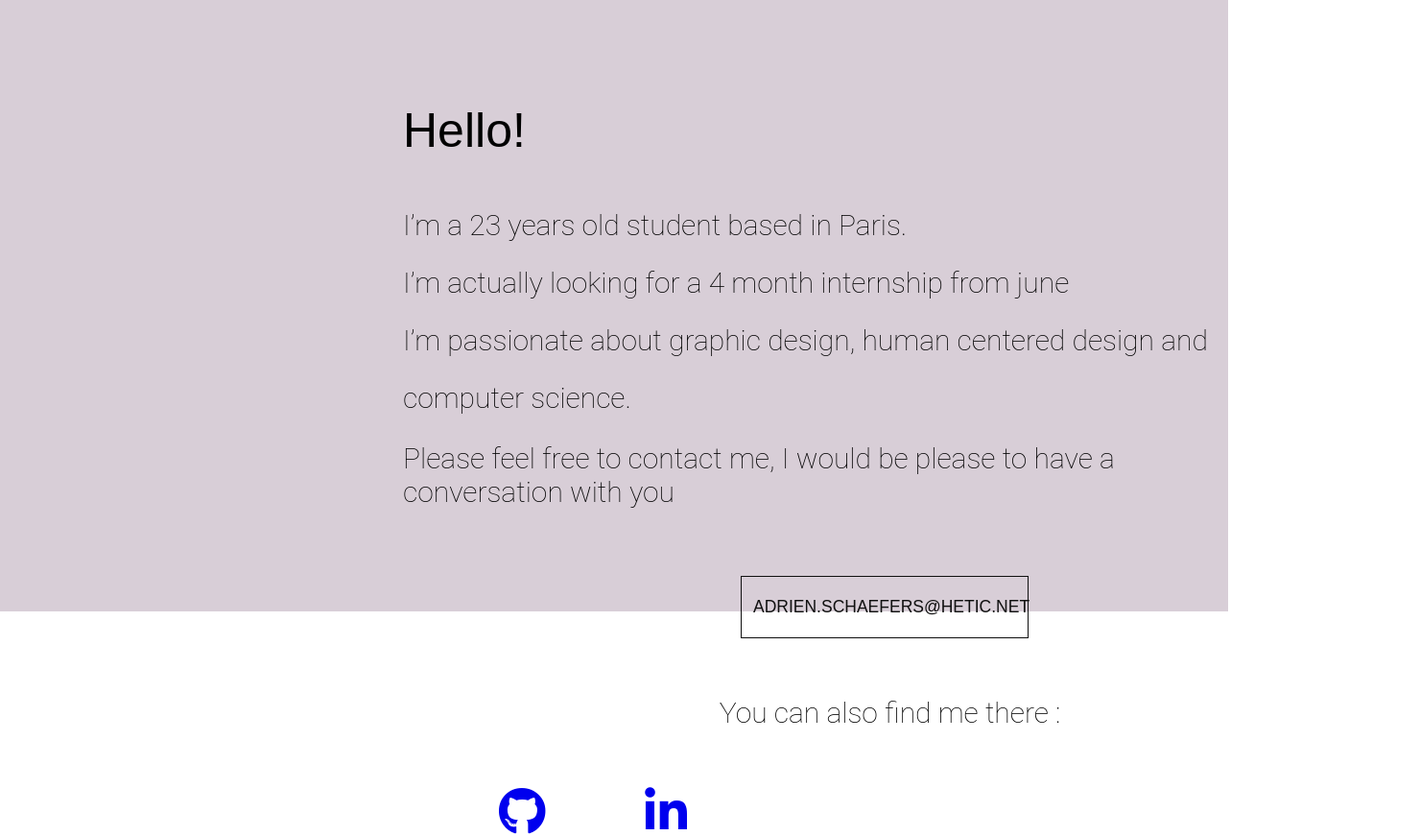
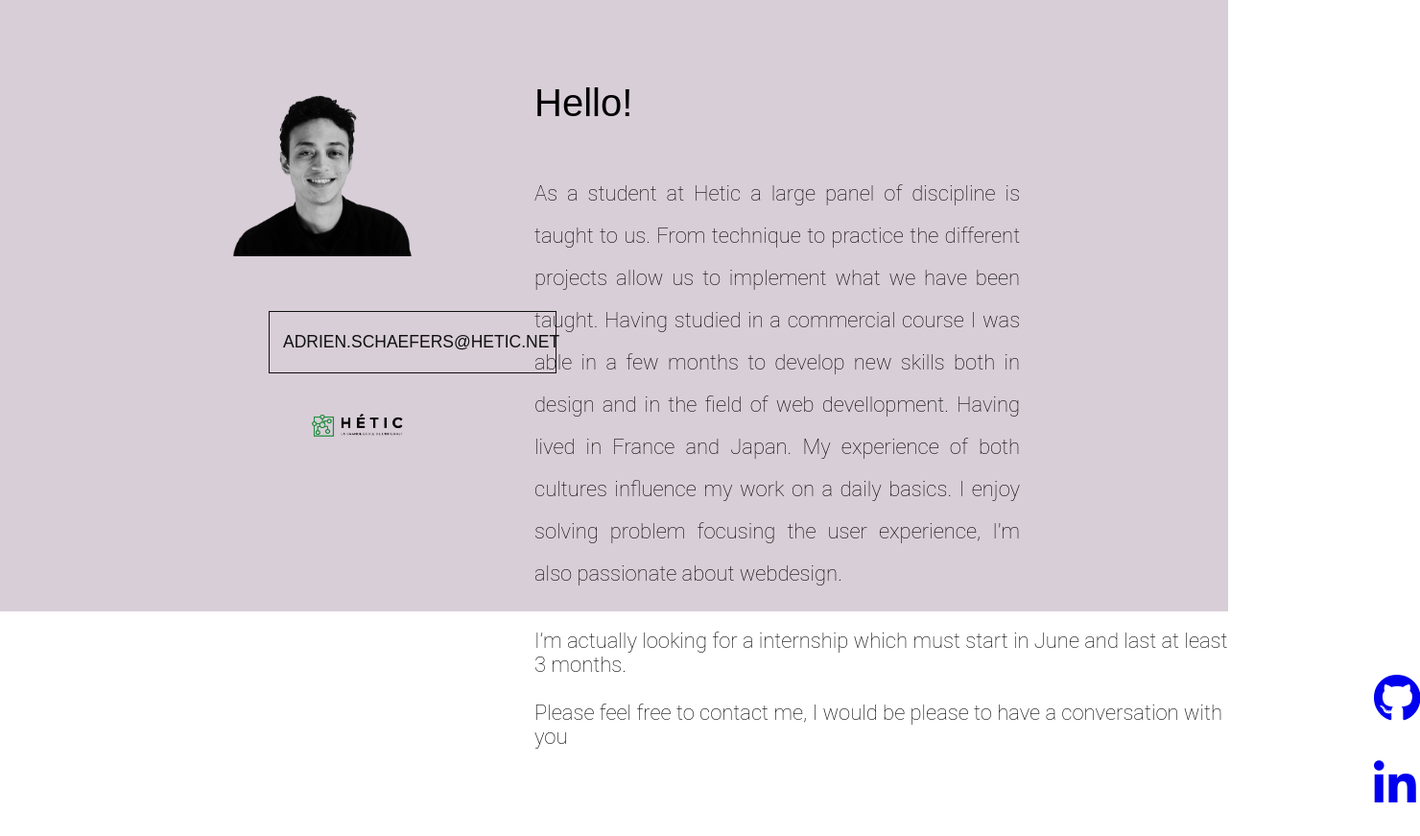
Before and after one commit to adrienschaefers/_test1212, a plain HTML site: page About_me.html in a window 1280 px wide. Shown: the part 163-1034 px from the top of the page at 96% size, 1480 px wide, since content can reach past the window. After the commit the page ends 1005 px from the top, so only its background shows below. Drawn offline with Linux system fonts and the light colour scheme.

Commit message:
finalisation de la page about me

```diff
--- a/About_me.html
+++ b/About_me.html
@@ -18,30 +18,37 @@
             <button>EN</button>  -->
         </header>
         <div class="s1_1">
-            <h1>Hello!</h1>
-            <h3>I’m a 23 years old student based in Paris.<br>
-                I’m actually looking for a 4 month internship from june<br>
-                I’m passionate about graphic design, human centered design and computer science.</h3>
-            <h4>Please feel free to contact me, I would be please to have a conversation with you<br></h4>
-
-            <!-- Button hover adresse mail -->
-            <a href="mailto:adrien.schaefers@hetic.net"><div class="basicBox">
-                adrien.schaefers@hetic.net
+            <div id="s1">
+                <img id="moi" src="/ressources_copie/moi2019.png">
+                <!-- Button hover adresse mail -->
+                <a href="mailto:adrien.schaefers@hetic.net"><div class="basicBox">
+                    adrien.schaefers@hetic.net
                 <svg width="300" height="" viewBox="0 0 300 65" xmlns="http://www.w3.org/2000/svg">
                   <rect x='0' y='0' fill='none' width='300' height='65'/>
-                </svg>
-              </div></a>
-
-            <h4>You can also find me there :</h4>
-        <div class="icones">
-            <a href="https://github.com/adrienschaefers"><i class="fab fa-github"></i></a>
-            <a href="https://www.linkedin.com/in/adrien-schaefers-395624110/"><i class="fab fa-linkedin-in"></i></a>
-        </div>
+                </svg></div></a>
+                <img id="logo" src="/ressources_copie/Logo_HETIC.png" alt="Logo_HETIC">
+            </div>
         </div>
         <div class="s1_2">
-            <div>
-
+            <div id="s2">
+                <h1>Hello!</h1>
+                <div>
+                     <h3>As a student at Hetic a large panel of discipline is taught to us.
+                    From technique to practice the different projects allow us to implement what we have been taught.
+                    Having studied in a commercial course I was able in a few months to develop new skills both in design and
+                    in the field of web devellopment.
+                    Having lived in France and Japan. My experience of both cultures influence my work on a daily basics.
+                    I enjoy solving problem focusing the user experience, I'm also passionate about webdesign.
+                    </h3>
+                </div>
+                    <h4>I’m actually looking for a internship which must start in June and last at least 3 months.<br><br>
+                        Please feel free to contact me, I would be please to have a conversation with you<br></h4>
+                </div>
+            <div id="s22">
+                <a href="https://github.com/adrienschaefers"><i class="fab fa-github"></i></a>
+                <a href="https://www.linkedin.com/in/adrien-schaefers-395624110/"><i class="fab fa-linkedin-in"></i></a>
             </div>
+        </div>
     </div>
 </body>
 </html>
--- a/css/About_me.css
+++ b/css/About_me.css
@@ -2,11 +2,30 @@ body{
     margin: 0;
     height: 0;
 }
-
+header{
+  position: absolute;
+  top: 2.5em;
+  left:4.5em;
+  z-index: 2;
+}
+.btn-left {
+  margin: 0 auto;
+  text-align: center;
+  transition: all ease .5s;
+  letter-spacing: 3px;
+  position: relative;
+  height: auto;
+  width: 80%;
+  border-radius: 3px;
+}
+.btn-left:hover {
+  width: 85%;
+  padding: 13px 0px 0px 0px;
+}
+/* Partie de gauche */
 #part_1 {
     display: grid;
-    grid-template-columns: 50%;
-    grid-template-rows: 20% 15% 15% 15%;
+    grid-template-columns: 40% 60%;
     background-color: #D8CED7;
     width: 100vw;
     height: 100vh;
@@ -14,17 +33,81 @@ body{
     margin-top: 0;
     z-index: 2;
 }
-header{
+.s1_1{
+  position: relative;
+}
+#s1{
   position: absolute;
-  top: 2.5em;
-  left:4.5em;
+  top: 16em;
+  left: 16em;
 }
-.s1_1{
-  position: absolute;
-  top: 18em;
-  left: 28em;
+#moi {
+  width: 70%;
+}
+#logo {
+  width: 40%;
+  margin: 30px 0px 0px 80px;
+
 }
 
+.s1_1 a{
+    font-size: 30px;
+    font-family: 'Roboto', sans-serif;
+    font-weight: 200;
+    font-family: sans-serif;
+    text-decoration: none;
+    transition: 0.5s ;
+    -webkit-transition: 0.5s ;
+    -moz-transition: 0.5s ;
+    -ms-transition: 0.5s ;
+    -o-transition: 0.5s ;
+}
+
+i {
+  font-size: 50px;
+  margin-left: 50px;
+  margin-top: 40px;
+}
+
+/* Partie de droite */
+.s1_2{
+  position: relative;
+}
+
+#s2{
+  position: absolute;
+  top: 16.5em;
+  left: 3em;
+}
+h1{
+  font-size: 40px;
+  font-family: 'Raleway', sans-serif;
+  font-weight: 500;
+  margin-bottom: 50px;
+}
+#s2 div{
+  width: 70%;
+  text-align: justify;
+}
+h3{
+  font-size: 22px;
+  font-family: 'Roboto', sans-serif;
+  font-weight: 200;
+  line-height: 2;
+  margin-bottom: 15px;
+}
+
+h4 {
+  font-size: 22px;
+  font-family: 'Roboto', sans-serif;
+  font-weight: 200;
+  margin: 35px 0px 10px 0px;
+}
+#s22{
+  position: absolute;
+  top: 55em;
+  left: 58em;
+}
 /* Button on hover adresse mail */
 span.title {
   margin: 0 auto;
@@ -38,7 +121,6 @@ span.title {
 .basicBox{
   width: 130px;
   height: 65px;
-  margin: 30px auto;
   color: #101010;
   font-family: 'Raleway', sans-serif;
   font-size: 1.75rem;
@@ -47,13 +129,13 @@ span.title {
   text-align: center;
   position: relative;
   cursor: pointer;
-  margin-top: 70px;
+  margin: 50px 0px 0px 55px;
 }
 
 svg {
   position: absolute;
   top: 0px;
-  left: -13px;
+  left: -15px;
 }
 svg rect, svg path, svg polyline {
   fill: none;
@@ -82,76 +164,3 @@ svg rect {
   -ms-transition: all 0.8s ease-in-out;
   -o-transition: all 0.8s ease-in-out;
 }
-.btn-left {
-    margin: 0 auto;
-    text-align: center;
-    transition: all ease .5s;
-    letter-spacing: 3px;
-    position: relative;
-    height: auto;
-    width: 80%;
-    border-radius: 3px;
-  }
-
-  .btn-left:hover {
-    width: 85%;
-    padding: 13px 0px 0px 0px;
-  }
-h1{
-    font-size: 50px;
-    font-family: 'Raleway', sans-serif;
-    font-weight: 500;
-    margin-bottom: 40px;
-}
-h3{
-    font-size: 30px;
-    font-family: 'Roboto', sans-serif;
-    font-weight: 200;
-    line-height: 2;
-    margin-bottom: 15px;
-}
-h4 {
-    font-size: 30px;
-    font-family: 'Roboto', sans-serif;
-    font-weight: 200;
-    margin-bottom: 15px;
-}
-.s1_1 a{
-    font-size: 30px;
-    font-family: 'Roboto', sans-serif;
-    font-weight: 200;
-    font-family: sans-serif;
-    text-decoration: none;
-    transition: 0.5s ;
-    -webkit-transition: 0.5s ;
-    -moz-transition: 0.5s ;
-    -ms-transition: 0.5s ;
-    -o-transition: 0.5s ;
-}
-.btn_1 {
-    text-align: center;
-    transition: all ease .5s;
-    position: relative;
-    width: 200px;
-    height: 50px;
-    border-radius: 3px;
-    text-align: center;
-    text-decoration: none;
-    margin: 50px;
-  }
-  h4:nth-of-type(2) {
-    font-size: 30px;
-    font-family: 'Roboto', sans-serif;
-    font-weight: 200;
-    margin: 60px 20px 20px 175px;
-    text-align: center;
-}
-i {
-  font-size: 50px;
-  margin-left: 100px;
-  margin-top: 40px;
-}
-
-.icones{
-  margin:
-}
```
Also changed, not shown: css/jquery.fullPage.css, ressources_copie/Logo_HETIC.png (added), ressources_copie/moi2019.png (added).
